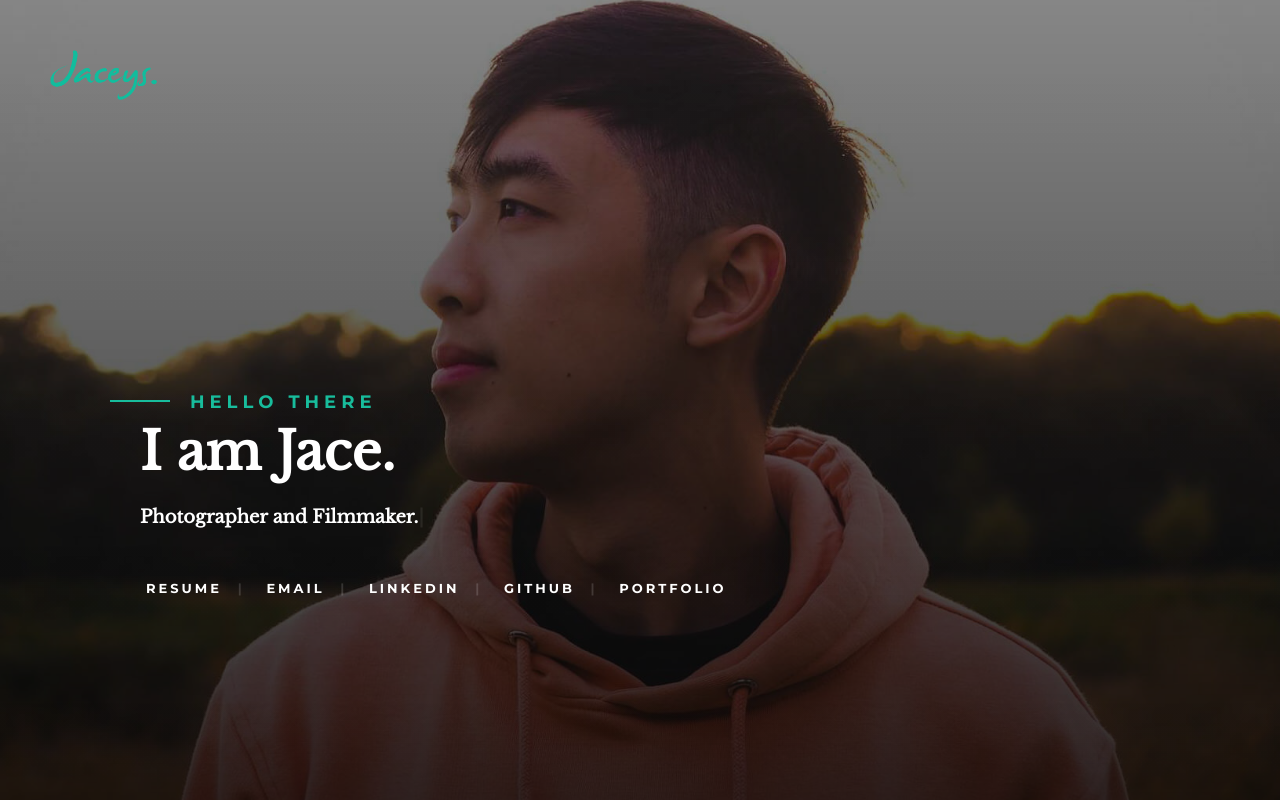
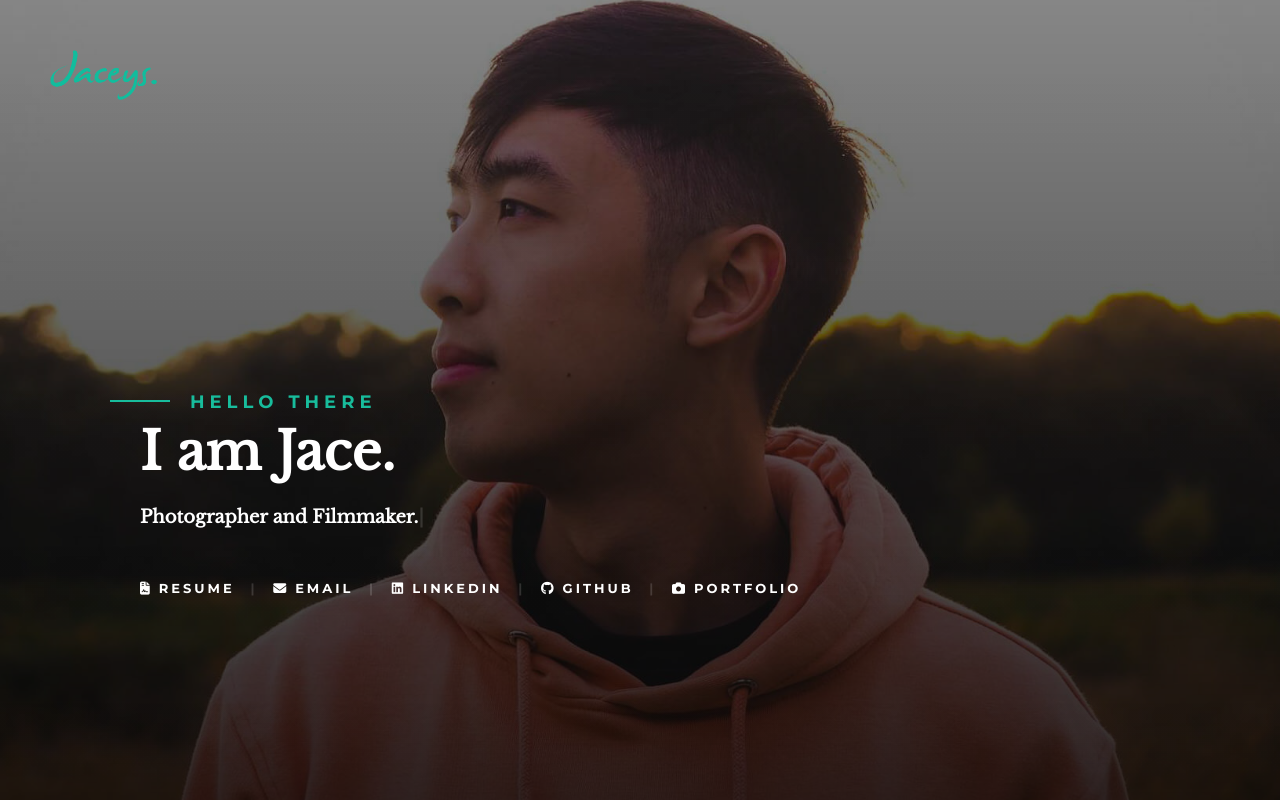
Before and after one commit to jace-ys/website, a plain HTML site: page public/index.html in a window 1280 px wide. Drawn offline with nearby package versions, Linux system fonts and the light colour scheme; some icons are missing.

Commit message:
Fix icons

```diff
--- a/public/css/main.css
+++ b/public/css/main.css
@@ -1,4 +1,4 @@
-@import url("https://cdn.iconmonstr.com/1.3.0/css/iconmonstr-iconic-font.min.css");
+@import url("https://cdnjs.cloudflare.com/ajax/libs/font-awesome/6.4.0/css/all.min.css");
 @import url("https://fonts.googleapis.com/css2?family=Libre+Baskerville&family=Montserrat:wght@700&display=swap");
 
 html,
@@ -35,6 +35,7 @@ h4 {
 }
 
 @media only screen and (max-width: 600px) {
+
   h1,
   h2,
   h3,
@@ -50,6 +51,7 @@ h6 {
 }
 
 @media only screen and (max-width: 600px) {
+
   h5,
   h6 {
     margin-top: 3.6rem;
@@ -88,6 +90,7 @@ h6 {
   0% {
     -webkit-transform: scale(0);
   }
+
   100% {
     -webkit-transform: scale(1);
     opacity: 0;
@@ -99,6 +102,7 @@ h6 {
     -webkit-transform: scale(0);
     transform: scale(0);
   }
+
   100% {
     -webkit-transform: scale(1);
     transform: scale(1);
@@ -140,22 +144,16 @@ h6 {
   width: 100%;
   height: 100%;
   opacity: 0.8;
-  background: -moz-linear-gradient(
-    top,
-    transparent 0%,
-    rgba(0, 0, 0, 0.8) 100%
-  );
-  background: -webkit-linear-gradient(
-    top,
-    transparent 0%,
-    rgba(0, 0, 0, 0.8) 100%
-  );
-  background: linear-gradient(
-    to bottom,
-    transparent 0%,
-    rgba(0, 0, 0, 0.8) 100%
-  );
-  filter: progid: DXImageTransform.Microsoft.gradient( startColorstr='#00000000', endColorstr='#cc000000', GradientType=0);
+  background: -moz-linear-gradient(top,
+      transparent 0%,
+      rgba(0, 0, 0, 0.8) 100%);
+  background: -webkit-linear-gradient(top,
+      transparent 0%,
+      rgba(0, 0, 0, 0.8) 100%);
+  background: linear-gradient(to bottom,
+      transparent 0%,
+      rgba(0, 0, 0, 0.8) 100%);
+  filter: progid: DXImageTransform.Microsoft.gradient(startColorstr='#00000000', endColorstr='#cc000000', GradientType=0);
 }
 
 .home .overlay {
@@ -248,6 +246,7 @@ html.ss-loaded .home-content-main {
     -ms-transform: translate3d(0, -150%, 0);
     transform: translate3d(0, -150%, 0);
   }
+
   to {
     opacity: 1;
     -webkit-transform: translate3d(0, 0, 0);
@@ -263,6 +262,7 @@ html.ss-loaded .home-content-main {
     -ms-transform: translate3d(0, -150%, 0);
     transform: translate3d(0, -150%, 0);
   }
+
   to {
     opacity: 1;
     -webkit-transform: translate3d(0, 0, 0);
@@ -275,6 +275,7 @@ html.ss-loaded .home-content-main {
   .home-content h1 {
     font-size: 5.2rem;
   }
+
   .home-content-main {
     max-width: 1000px;
   }
@@ -284,9 +285,11 @@ html.ss-loaded .home-content-main {
   .home-content h1 {
     font-size: 5rem;
   }
+
   .home-content br {
     display: none;
   }
+
   .home-content-main {
     max-width: 800px;
   }
@@ -296,6 +299,7 @@ html.ss-loaded .home-content-main {
   .home-content h1 {
     font-size: 4.8rem;
   }
+
   .home-content-main {
     padding-right: 40px;
     max-width: 680px;
@@ -308,12 +312,15 @@ html.ss-loaded .home-content-main {
     padding-left: 50px;
     margin-left: -10px;
   }
+
   .home-content h3::before {
     width: 40px;
   }
+
   .home-content h1 {
     font-size: 4.4rem;
   }
+
   .home-content-main {
     max-width: 500px;
   }
@@ -323,13 +330,16 @@ html.ss-loaded .home-content-main {
   .home-content {
     padding-bottom: 15rem;
   }
+
   .home-content h1 {
     font-size: 4.2rem;
   }
+
   .home-content-main {
     max-width: 380px;
     padding: 0;
   }
+
   .home-content h2 {
     font-size: 2.5rem;
   }
@@ -339,9 +349,11 @@ html.ss-loaded .home-content-main {
   .home-content h3 {
     font-size: 1.5rem;
   }
+
   .home-content h1 {
     font-size: 3.8rem;
   }
+
   .home-content-main {
     max-width: none;
     width: 85%;
@@ -353,9 +365,11 @@ html.ss-loaded .home-content-main {
   .home-content {
     vertical-align: middle;
   }
+
   .home-content h1 {
     font-size: 3.5rem;
   }
+
   .home-content-main {
     width: auto;
     margin-left: 25px;
@@ -393,7 +407,8 @@ html.ss-loaded .home-content-main {
   padding-left: 0.9rem;
 }
 
-.social li i {
+.social li svg {
+  color: white;
   font-size: 1.7rem;
   line-height: 3rem;
   vertical-align: middle;
@@ -424,13 +439,16 @@ html.ss-loaded .home-content-main {
   .social {
     text-align: center;
   }
+
   .social li {
     margin-right: 1.8rem;
   }
+
   .social li span,
   .social li::after {
     display: none;
   }
+
   .social li i {
     font-size: 2.4rem;
   }
@@ -440,6 +458,7 @@ html.ss-loaded .home-content-main {
   .social li {
     margin-right: 1.2rem;
   }
+
   .social li i {
     font-size: 2.2rem;
   }
--- a/public/index.html
+++ b/public/index.html
@@ -29,7 +29,7 @@
         <h1>I am Jace.</h1>
         <h4>
           <div id="typed-strings">
-            <span>Software Engineer at <a href="https://monzo.com" class="highlight">Monzo</a>.</span>
+            <span>Software Engineer at <a href="https://duffel.com" class="highlight">Duffel</a>.</span>
             <span>Photographer and Filmmaker.</span>
             <span>Travel and Adventure Lover.</span>
             <span>Singaporean Based in London.</span>
@@ -39,27 +39,27 @@
         <ul class="social">
           <li>
             <a href="assets/Jace-Yong-Shen-Tan-CV.pdf" target="_blank">
-              <i class="im im-note-o" aria-hidden="true"></i><span>Resume</span>
+              <i class="fa-solid fa-file-contract" aria-hidden="true"></i><span>Resume</span>
             </a>
           </li>
           <li>
             <a href="mailto:jaceys.tan@gmail.com" target="_blank">
-              <i class="im im-mail" aria-hidden="true"></i><span>Email</span>
+              <i class="fa-solid fa-envelope" aria-hidden="true"></i><span>Email</span>
             </a>
           </li>
           <li>
             <a href="https://www.linkedin.com/in/jaceystan/" target="_blank">
-              <i class="im im-linkedin" aria-hidden="true"></i><span>LinkedIn</span>
+              <i class="fa-brands fa-linkedin" aria-hidden="true"></i><span>LinkedIn</span>
             </a>
           </li>
           <li>
             <a href="https://github.com/jace-ys" target="_blank">
-              <i class="im im-github" aria-hidden="true"></i><span>GitHub</span>
+              <i class="fa-brands fa-github" aria-hidden="true"></i><span>GitHub</span>
             </a>
           </li>
           <li>
             <a href="https://jaceystan.com" target="_blank">
-              <i class="im im-photo-camera" aria-hidden="true"></i><span>Portfolio</span>
+              <i class="fa-solid fa-camera" aria-hidden="true"></i><span>Portfolio</span>
             </a>
           </li>
         </ul>
```
